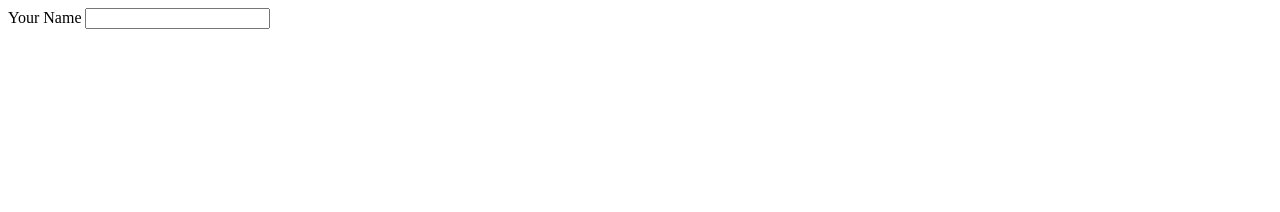
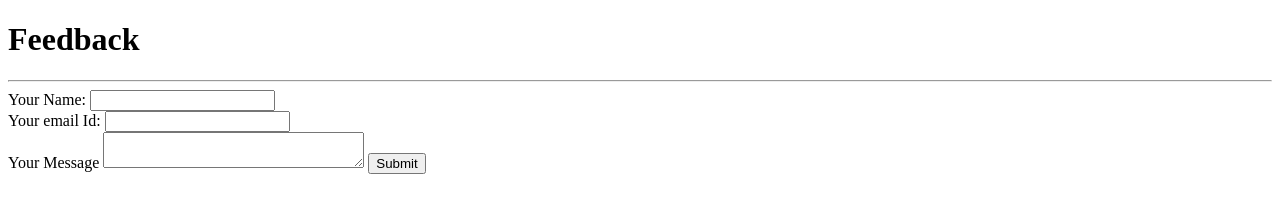
Before and after one commit to arunnB1/myProfile, a plain HTML site: page feedback.html in a window 1280 px wide. Drawn offline with Linux system fonts and the light colour scheme.

Commit message:
Update feedback.html
updated form

```diff
--- a/feedback.html
+++ b/feedback.html
@@ -1,11 +1,18 @@
 <!DOCTYPE html>
-<head>
-<meta charset="UTF-8">
-</head>
-<body>
-<form clas="" action="index.html" method="post">
-<label>Your Name</label>
-<input type="test" name="" value="">
-
-</body>
+  <head>
+   <meta charset="UTF-8">
+  </head>
+  <body>
+    <h1>Feedback</h1>
+    <hr>
+    <form class="" action="mailto:arunachalamb1008@gmail.com" method="post">
+    <label>Your Name:</label>
+    <input type="text" name="" value=""><br>
+    <label>Your email Id:</label>
+    <input type="email" name="yourEmail" value=""><br>
+    <label>Your Message</label>
+    <textarea name="name="yourMessage" row="10" cols="30"></textarea>
+    <input type="submit" name="' value="">
+    <br>
+  </body>
 </html>
```
